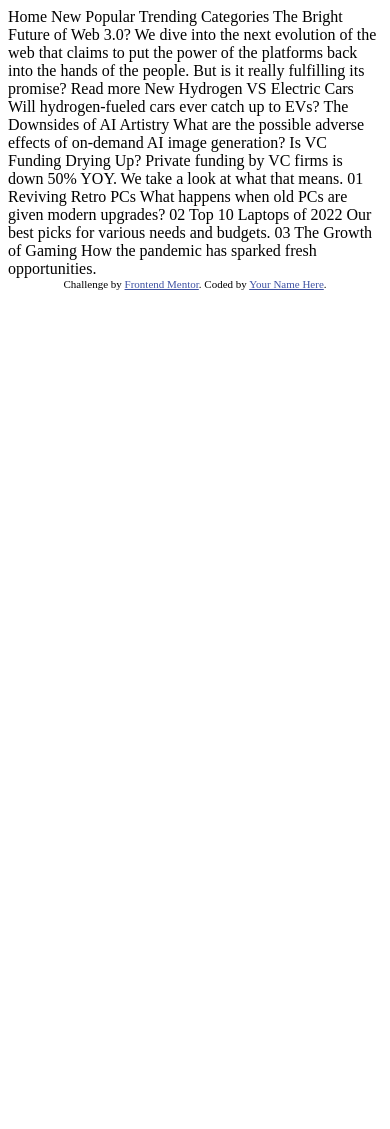
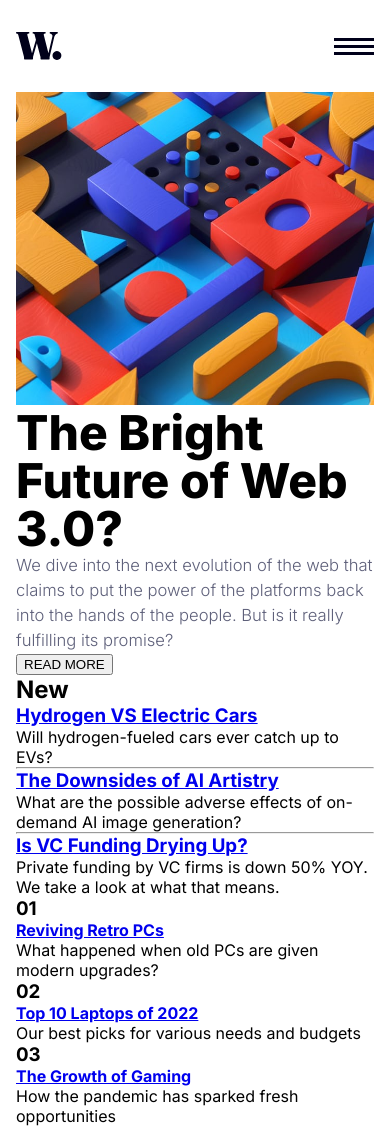
Before and after one commit to MukarramHaq/news-homepage, a plain HTML site: page index.html in a window 390 px wide. Before the commit the page ends 844 px from the top, so only its background shows below. Drawn offline with Linux system fonts and the light colour scheme.

Commit message:
Mobile html almost completed

```diff
--- a/index.html
+++ b/index.html
@@ -5,18 +5,74 @@
   <meta name="viewport" content="width=device-width, initial-scale=1.0"> <!-- displays site properly based on user's device -->
 
   <link rel="icon" type="image/png" sizes="32x32" href="./assets/images/favicon-32x32.png">
+  <link rel="stylesheet" href="style.css">
+  <link rel="preconnect" href="https://fonts.googleapis.com">
+  <link rel="preconnect" href="https://fonts.gstatic.com" crossorigin>
+  <link href="https://fonts.googleapis.com/css2?family=Fraunces:ital,opsz,wght@0,9..144,100..900;1,9..144,100..900&family=Inter:ital,opsz,wght@0,14..32,100..900;1,14..32,100..900&family=Karla:ital,wght@0,200..800;1,200..800&family=Overpass:ital,wght@0,100..900;1,100..900&display=swap" rel="stylesheet">
 
   <title>Frontend Mentor | News homepage</title>
-
-  <!-- Feel free to remove these styles or customise in your own stylesheet 👍 -->
-  <style>
-    .attribution { font-size: 11px; text-align: center; }
-    .attribution a { color: hsl(228, 45%, 44%); }
-  </style>
 </head>
 <body>
 
-  Home
+  <header>
+    <img src="assets/images/logo.svg" alt="logo">
+    <img src="assets/images/icon-menu.svg" alt="close-menu-icon">
+  </header>
+
+  <main>
+    <article class="first-article">
+
+      <img src="image-web-3-mobile.jpg" alt="web3 background">
+
+      <div class="article-content">
+        <h1>The Bright Future of Web 3.0?</h1>
+        <div class="article-content-two">
+          <p>We dive into the next evolution of the web that claims to put the power of the platforms back into the hands of the people.
+            But is it really fulfilling its promise?</p>
+          <button>READ MORE</button>
+        </div>
+      </div>
+
+      <aside>
+        <h2>New</h2>
+        <div class="aside-content">
+          <h3><a href="#">Hydrogen VS Electric Cars</a></h3>
+          <p>Will hydrogen-fueled cars ever catch up to EVs?</p>
+          <hr>
+        </div>
+        <div class="aside-content">
+          <h3><a href="#">The Downsides of AI Artistry</a></h3>
+          <p>What are the possible adverse effects of on-demand AI image generation?</p>
+          <hr>
+        </div>
+        <div class="aside-content">
+          <h3><a href="#">Is VC Funding Drying Up?</a></h3>
+          <p>Private funding by VC firms is down 50% YOY. We take a look at what that means.</p>
+        </div>
+      </aside>
+
+    </article>
+
+    <article class="second-article">
+      <div class="second-article-content">
+        <h3>01</h3>
+        <h4><a href="#">Reviving Retro PCs</a></h4>
+        <p>What happened when old PCs are given modern upgrades?</p>
+      </div>
+      <div class="second-article-content">
+        <h3>02</h3>
+        <h4><a href="#">Top 10 Laptops of 2022</a></h4>
+        <p>Our best picks for various needs and budgets</p>
+      </div>
+      <div class="second-article-content">
+        <h3>03</h3>
+        <h4><a href="#">The Growth of Gaming</a></h4>
+        <p>How the pandemic has sparked fresh opportunities</p>
+      </div>
+    </article>
+  </main>
+
+  <!-- Home
   New
   Popular
   Trending
@@ -50,11 +106,6 @@
 
   03
   The Growth of Gaming
-  How the pandemic has sparked fresh opportunities.
-
-  <div class="attribution">
-    Challenge by <a href="https://www.frontendmentor.io?ref=challenge" target="_blank">Frontend Mentor</a>.
-    Coded by <a href="#">Your Name Here</a>.
-  </div>
+  How the pandemic has sparked fresh opportunities. -->
 </body>
 </html>
--- /dev/null
+++ b/style.css
@@ -0,0 +1,44 @@
+*,
+*::before,
+*::after {
+  box-sizing: border-box;
+}
+
+* {
+  margin: 0;
+}
+
+body{
+    min-height: 100vh;
+    padding: 1rem;
+    font-family: Inter, 'sans-serif';
+}
+
+header{
+    display: flex;
+    justify-content: space-between;
+    align-items: center;
+    margin-bottom: 32px;
+    margin-top: 16px;
+}
+
+header img:first-child{
+    height: 28px;
+}
+
+article img{
+    width: 100%;
+}
+
+.article-content h1{
+    font-size: 3rem;
+    line-height: 1;
+    font-weight: 800;
+}
+
+.article-content p{
+    color: #5E607A;
+    font-size: 1.038rem;
+    line-height: 1.5;
+    font-weight: 300;
+}
```
Also changed, not shown: image-web-3-desktop.jpg (renamed from assets/images/image-web-3-desktop.jpg), image-web-3-mobile.jpg (renamed from assets/images/image-web-3-mobile.jpg).
